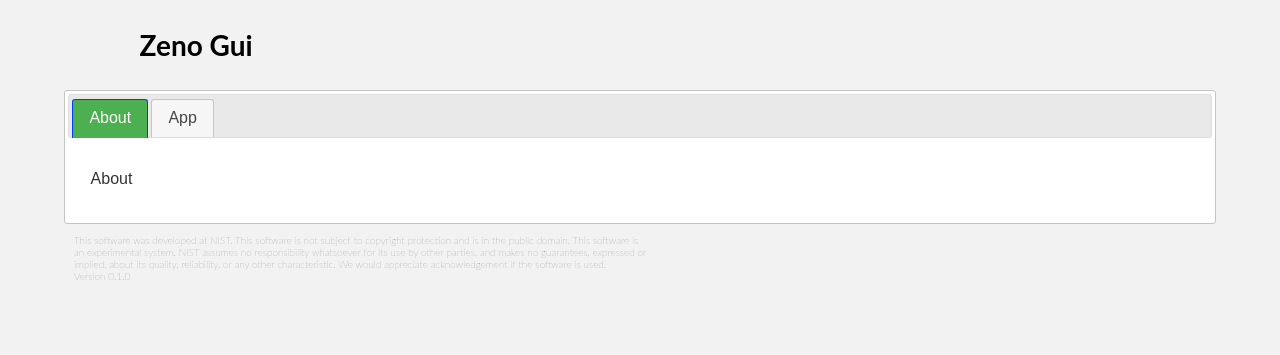
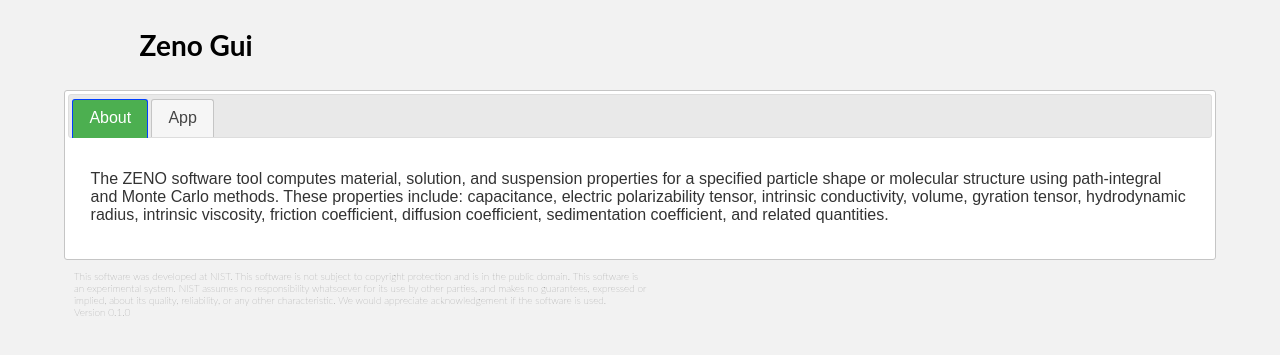
Before and after one commit to tlafarge/ZENO_web, a PHP site: page / in a window 1280 px wide. Shown: the top 355 px of the page. Run offline with PHP 8.4, Linux system fonts and the light colour scheme.

Commit message:
advanced options

```diff
--- a/index.php
+++ b/index.php
@@ -18,7 +18,12 @@
 			<li><a href="#tabs-2">App</a></li>
 		</ul>
 		<div id="tabs-1">
-			<p>About</p>
+			<p>The ZENO software tool computes material, solution, and suspension
+				properties for a specified particle shape or molecular structure using
+				path-integral and Monte Carlo methods. These properties include:
+				capacitance, electric polarizability tensor, intrinsic conductivity,
+				volume, gyration tensor, hydrodynamic radius, intrinsic viscosity, friction
+				coefficient, diffusion coefficient, sedimentation coefficient, and related quantities.</p>
 			</div>
 			<div id="tabs-2">
 				<div id="form">
@@ -62,6 +67,10 @@
 									<label for="sdCap">Maximum relative standard deviation of capacitance</label>
 									<div class="sub1">
 										<input name='sdCap' id='sdCap' type='text' value='0.1'  >
+										<br/>
+										<label for="minNbWalkCap">Minimum number of exterior walks</label>
+										<br/>
+										<input name='minNbWalkCap' id='minNbWalkCap' type='text' value='1000'  >
 									</div>
 								</div>
 								<div>
@@ -69,6 +78,10 @@
 									<label for="sdPol">Maximum relative standard deviation of electric polarixability</label>
 									<div class="sub1">
 										<input name='sdPol' id='sdPol' type='text' value='0.1'  >
+										<br/>
+										<label for="minNbWalkPol">Minimum number of exterior walks</label>
+										<br/>
+										<input name='minNbWalkPol' id='minNbWalkPol' type='text' value='1000'  >
 									</div>
 								</div>
 								<div>
@@ -92,6 +105,10 @@
 									<label for="sdVol">Maximum relative standard deviation of volume</label>
 									<div class="sub1">
 										<input name='sdVol' id='sdVol' type='text' value='0.1'  >
+										<br/>
+										<label for="minNbSample">Minimum number of exterior walks</label>
+										<br/>
+										<input name='minNbSample' id='minNbSample' type='text' value='1000' >
 									</div>
 								</div>
 								<div>
@@ -103,15 +120,9 @@
 						</fieldset>
 
 						<fieldset  class="optGroup" >
-						<legend onclick="toggleParam();" style="cursor: pointer;">Optional inputs</legend>
+							<legend onclick="toggleParam();" style="cursor: pointer;">Physical properties specifications</legend>
 							<arrowDiv id="arrowDiv" onclick="toggleParam();" style="cursor: pointer;" class="down"></arrowDiv>
 							<table id="optionalParam" style="width:50%; display: none;">
-							<tr>
-								<td class="tooltip">Random number generator seed:   	  </td>
-
-								<td><input name='seed' id='seed' type='text' value=''  >					<input name='optParam' id='optParam' type='text' value='0' style=" display: none" ></td>
-								<td> </td>
-							</tr>
 								<tr>
 									<td  class="tooltip">Units for length: 		  <span class="tooltiptext">Choosing a conversion length of 10 cm means that a length of 1 (arbitrary units) in the input file is equivalent to 10cm. A non-arbitrary value is required for calculation of friction coefficien, diffusion coefficient and sedimentation coefficient</span> </td>
 									<td><input name='hunits' id='hunits' type='text' value='1'   ></td>
@@ -122,17 +133,9 @@
 											<option value="cm"> cm (centimeters)</option>
 											<option value="nm"> nm (nanometers)</option>
 											<option value="A"> A (Angstroms)</option>
-									</select></td>
-								</tr>
-								<tr>
-									<td class="tooltip">Custom launch radius:   </td>
-									<td><input name='rlaunch' id='rlaunch' type='text' value=''  ></td>
-									<td> </td>
-								</tr>
-								<tr>
-									<td class="tooltip">Custom skin thickness:  	 </td>
-									<td><input name='skinT' id='skinT' type='text' value=''  ></td>
-									<td> </td>
+										</select>
+										<input name='optParam' id='optParam' type='text' value='0' style=" display: none" >
+									</td>
 								</tr>
 								<tr>
 									<td class="tooltip">Temperature:	  <span class="tooltiptext">Required for calculation of the diffusion coefficient</span> </td>
@@ -176,7 +179,42 @@
 
 
 						</fieldset>
+						<fieldset  class="advGroup" >
+							<legend onclick="toggleAdv();" style="cursor: pointer;">Advanced features</legend>
+							<arrowDiv id="arrowDiv2" onclick="toggleAdv();" style="cursor: pointer;" class="down"></arrowDiv>
+							<table id="advParam" style="width:50%; display: none;">
+								<tr>
+									<td class="tooltip">Random number generator seed:   	  </td>
 
+									<td><input name='seed' id='seed' type='text' value=''  >					<input name='advParamValue' id='advParamValue' type='text' value='0' style=" display: none" ></td>
+									<td> </td>
+								</tr>
+								<tr>
+									<td class="tooltip">Custom launch radius:   </td>
+									<td><input name='rlaunch' id='rlaunch' type='text' value=''  ></td>
+								</tr>
+								<tr>
+									<td class="tooltip">Custom skin thickness:  	 </td>
+									<td><input name='skinT' id='skinT' type='text' value=''  ></td>
+								</tr>
+								<tr>
+									<td><label><input type="checkbox"  name="hitPoints" id="hitPoints" value="1" /> Print statistics related to counts of hit points </label></td>
+								</tr>
+								<tr>
+									<td><label><input type="checkbox"  name="ram" id="ram" value="1" /> Print detailed RAM and timing information</label></td>
+								</tr>
+								<tr>
+									<td><label><input type="checkbox"  name="surfacePoints" id="surfacePoints" value="1" /> Print surface points from exterior calculations to a file</label></td>
+								</tr>
+								<tr>
+									<td><label><input type="checkbox"  name="interiorPoints" id="interiorPoints" value="1" /> Print interior sample points to a file</label></td>
+								</tr>
+
+							</table>
+
+
+
+						</fieldset>
 
 						<br/>
 
--- a/script.js
+++ b/script.js
@@ -204,7 +204,7 @@
     let element = $('#container-01');
     $('#container').css("height","25em");
 
-    let config = { backgroundColor: 'white' };
+    let config = { backgroundColor: '#f2f2f2' };
 
     if(viewer == null)
     viewer = $3Dmol.createViewer( element, config );
@@ -245,8 +245,22 @@
   }
 }
 
+function toggleAdv()
+{
+  if($('#advParamValue').val() == "1")
+  {
+    $("#arrowDiv2").attr('class', 'down');
+    $('#advParam').hide(200);
+    $('#advParamValue').val("0")
+  }else {
+    $("#arrowDiv2").attr('class', 'up');
+    $('#advParam').show(200);
+    $('#advParamValue').val("1")
+  }
+}
+
 $( "#tabs" ).tabs();
-
+$("#tabs").fadeIn(200);
 
 
 /* attach a submit handler to the form */
--- a/style.css
+++ b/style.css
@@ -24,7 +24,11 @@
 	margin-left:2cm;
 }
 
+#tabs{
+	display: none;
+	min-width: 20em;
 
+}
 
 legend {margin-left:20px;}
 fieldset {border:2px solid #bbb;
@@ -33,6 +37,8 @@
 	border-radius:5px;
 	padding:15px;
 	padding-top:5px;
+	min-width: 15em;
+
 
 }
 #form{ width: 100%; }
@@ -88,11 +94,11 @@
 
 .output{
 	width: 35vw;
-	height: 51px;
+	height: 71px;
 	margin-left:5px;
 	margin-right:5px;
 	max-width:40vw;
-	min-height:4vw;
+	min-height:71px;
 }
 
 
@@ -213,8 +219,8 @@
 	#drop_zone{  margin-top:10px;width: 90%;}
 
 	#Exterior{ width: 100%; float: left}
-
-	.output{	max-width:80vw;width: 80vw;}
+  #bodArea { width: 100%;}
+	.output{	max-width:80vw;width: 100%;}
 	#container{	width: 100%;	float: left;	}
 
 
```
Lines whose indentation alone changed are shown as unchanged.
